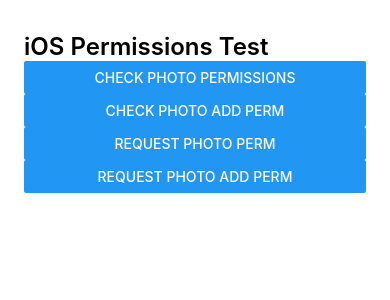
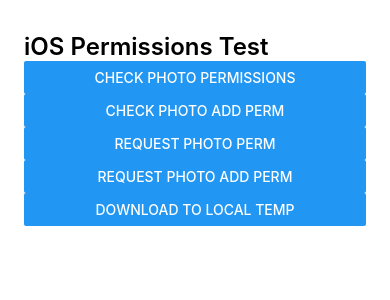
Before and after one commit to codetricity/react-native-ios-permissions, a React Native app: screen / in a window 390 px wide. Shown: the top 300 px of the page. Built offline with nearby package versions, Linux system fonts and the light colour scheme.

Commit message:
added local file path

```diff
--- a/App.tsx
+++ b/App.tsx
@@ -7,16 +7,46 @@
   StatusBar,
   StyleSheet,
   Text,
+  TouchableOpacity,
   View,
 } from 'react-native';
 
 import RNPermissions, {check, PERMISSIONS, RESULTS, Permission} from 'react-native-permissions';
+import ReactNativeBlobUtil from 'react-native-blob-util';
+import { CameraRoll } from '@react-native-camera-roll/camera-roll';
 
 
 
 function App(): React.JSX.Element {
 
   const [permMessage, setPermMessage ] = useState('');
+  const [url, setUrl] = useState('https://placehold.co/400x400');
+  const [ localFilePath, setLocalFilePath] = useState('');
+
+  const handleDownload = async () => {
+    ReactNativeBlobUtil.config({
+      fileCache: true,
+      appendExt: 'png',
+    })
+      .fetch('GET', url)
+      .then(res => {
+        RNPermissions.check(PERMISSIONS.IOS.PHOTO_LIBRARY).then((status) => {
+          console.log('photo library permissions: ', status);
+        })
+        setLocalFilePath(res.path());
+        console.log('resource path: ', res.path());
+
+
+      })
+      .catch(error => console.log(error));
+  };
+
+  const saveToCameraRoll = () => {
+    console.log('local file path: ', localFilePath);
+        CameraRoll.saveAsset(localFilePath, {type: 'photo'})
+          .then(res => console.log(res))
+          .catch(err => console.log(err))
+  }
 
   const checkPerm = (permName: Permission ) => {
     RNPermissions.check(permName).then((status) => {
@@ -61,6 +91,9 @@
         <Button onPress={checkPhotoAddOnly} title='Check Photo Add Perm' />
         <Button onPress={requestPhotoPerm} title='request photo perm' />
         <Button onPress={requestPhotoAddOnly} title='request photo add perm' />
+        <Button  onPress={handleDownload} title='download to local temp' />
+        {/* <Button  onPress={saveToCameraRoll} title='save ' /> */}
+
         <Text>{permMessage}</Text>
 
       </ScrollView>
@@ -85,6 +118,13 @@
   highlight: {
     fontWeight: '700',
   },
+  downloadButton: {
+    backgroundColor: 'white',
+    marginTop: 40,
+    paddingHorizontal: 40,
+    paddingVertical: 20,
+    borderRadius: 3,
+  },
 });
 
 export default App;
--- a/package.json
+++ b/package.json
@@ -10,8 +10,10 @@
     "test": "jest"
   },
   "dependencies": {
+    "@react-native-camera-roll/camera-roll": "^7.8.3",
     "react": "18.3.1",
     "react-native": "0.75.1",
+    "react-native-blob-util": "^0.19.11",
     "react-native-permissions": "^4.1.5"
   },
   "devDependencies": {
```
Also changed, not shown: 4 other files (tests, documents, lock files or other folders).
